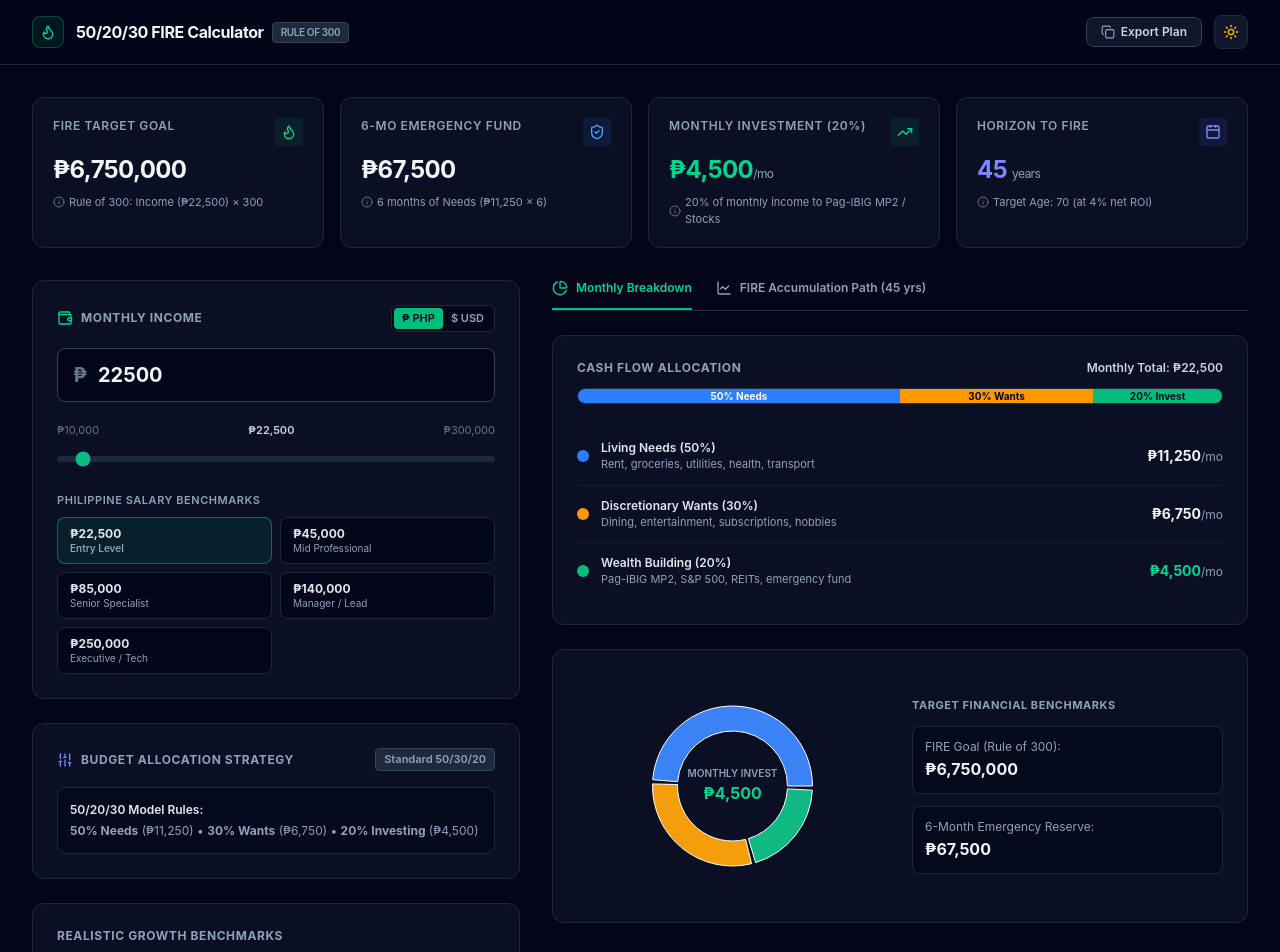
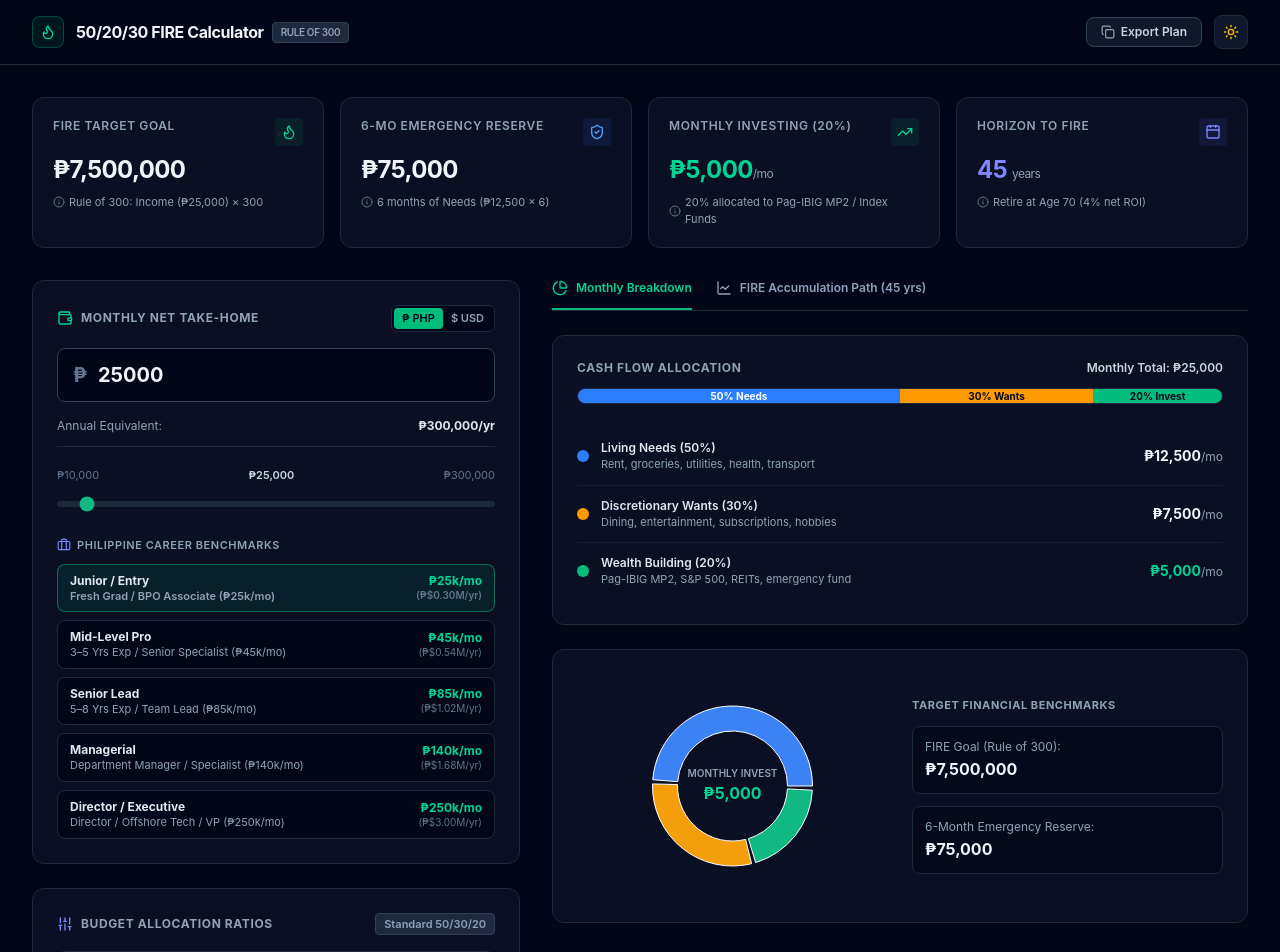
Before and after one commit to bryllemontesclaros/fire-calculator, a React (Vite) app: page / in a window 1280 px wide. Shown: the top 952 px of the page. Built offline with nearby package versions, Linux system fonts and the light colour scheme.

Commit message:
Refine Philippine salary benchmark tiers with monthly & annual rates

```diff
--- a/src/App.jsx
+++ b/src/App.jsx
@@ -14,7 +14,8 @@ import {
   Moon,
   Info,
   Wallet,
-  Calendar
+  Calendar,
+  Briefcase
 } from 'lucide-react';
 import {
   ResponsiveContainer,
@@ -29,62 +30,57 @@ import {
   CartesianGrid
 } from 'recharts';
 
-const INCOME_PRESETS = [
-  { label: 'Entry Level', value: 22500, note: 'Fresh Grad / BPO Start' },
-  { label: 'Mid Professional', value: 45000, note: '3-5 Yrs Experience' },
-  { label: 'Senior Specialist', value: 85000, note: '5-8 Yrs Experience' },
-  { label: 'Manager / Lead', value: 140000, note: 'Department Lead' },
-  { label: 'Executive / Tech', value: 250000, note: 'Senior Tech / Exec' },
+// Accurate Philippine Career Salary Tiers (Monthly Net Take-Home)
+const SALARY_BENCHMARKS = [
+  { label: 'Junior / Entry', value: 25000, annual: 300000, desc: 'Fresh Grad / BPO Associate (₱25k/mo)' },
+  { label: 'Mid-Level Pro', value: 45000, annual: 540000, desc: '3–5 Yrs Exp / Senior Specialist (₱45k/mo)' },
+  { label: 'Senior Lead', value: 85000, annual: 1020000, desc: '5–8 Yrs Exp / Team Lead (₱85k/mo)' },
+  { label: 'Managerial', value: 140000, annual: 1680000, desc: 'Department Manager / Specialist (₱140k/mo)' },
+  { label: 'Director / Executive', value: 250000, annual: 3000000, desc: 'Director / Offshore Tech / VP (₱250k/mo)' },
 ];
 
 export default function App() {
-  // Theme state
   const [isDark, setIsDark] = useState(true);
 
-  // Inputs - Accurate baseline defaults
-  const [monthlyIncome, setMonthlyIncome] = useState(22500); // ₱22,500 baseline
+  // Inputs
+  const [monthlyIncome, setMonthlyIncome] = useState(25000); // Standard baseline ₱25,000
   const [currencySymbol, setCurrencySymbol] = useState('₱');
 
-  // Allocation Ratios (Standard 50 / 30 / 20)
+  // Ratios
   const [customMode, setCustomMode] = useState(false);
   const [needsPct, setNeedsPct] = useState(50);
   const [wantsPct, setWantsPct] = useState(30);
   const [investPct, setInvestPct] = useState(20);
 
-  // Simulation inputs with accurate real-world defaults
-  const [currentSavings, setCurrentSavings] = useState(20000); // Realistic starter savings
-  const [annualReturnRate, setAnnualReturnRate] = useState(7.0); // Realistic 7.0% p.a. (Pag-IBIG MP2 / S&P 500 average)
-  const [inflationRate, setInflationRate] = useState(3.0); // 3% average PH inflation
+  // Growth assumptions
+  const [currentSavings, setCurrentSavings] = useState(25000);
+  const [annualReturnRate, setAnnualReturnRate] = useState(7.0);
+  const [inflationRate, setInflationRate] = useState(3.0);
   const [adjustForInflation, setAdjustForInflation] = useState(true);
   const [currentAge, setCurrentAge] = useState(25);
 
-  // UI state
   const [copied, setCopied] = useState(false);
-  const [activeTab, setActiveTab] = useState('breakdown'); // 'breakdown' | 'fire'
+  const [activeTab, setActiveTab] = useState('breakdown');
 
-  // Active ratios
   const activeNeedsPct = customMode ? needsPct : 50;
   const activeWantsPct = customMode ? wantsPct : 30;
   const activeInvestPct = customMode ? investPct : 20;
 
-  // Exact Core Calculations
   const needsAmount = useMemo(() => monthlyIncome * (activeNeedsPct / 100), [monthlyIncome, activeNeedsPct]);
   const wantsAmount = useMemo(() => monthlyIncome * (activeWantsPct / 100), [monthlyIncome, activeWantsPct]);
   const investAmount = useMemo(() => monthlyIncome * (activeInvestPct / 100), [monthlyIncome, activeInvestPct]);
 
-  // Core Requested Metrics:
-  // 1. FIRE Target Goal: Monthly Income * 300 (Rule of 300 = 25 yrs of income / 4% SWR)
+  // FIRE Target: Monthly Income * 300
   const fireTargetGoal = useMemo(() => monthlyIncome * 300, [monthlyIncome]);
+  const annualIncome = useMemo(() => monthlyIncome * 12, [monthlyIncome]);
 
-  // 2. Emergency Fund (6 Months of Needs): (Monthly Income * 0.50) * 6
+  // Emergency Fund (6 Months of Needs): (Monthly Income * 0.50) * 6
   const emergencyFund = useMemo(() => (monthlyIncome * (activeNeedsPct / 100)) * 6, [monthlyIncome, activeNeedsPct]);
 
-  // Effective real rate of return (Nominal ROI minus Inflation if toggled)
   const effectiveReturnRate = useMemo(() => {
     return adjustForInflation ? Math.max(0.5, annualReturnRate - inflationRate) : annualReturnRate;
   }, [annualReturnRate, inflationRate, adjustForInflation]);
 
-  // Projection timeline calculation
   const projectionData = useMemo(() => {
     const data = [];
     const monthlyReturnRate = effectiveReturnRate / 100 / 12;
@@ -106,7 +102,6 @@ export default function App() {
     return data;
   }, [investAmount, currentSavings, effectiveReturnRate, currentAge]);
 
-  // Exact Years to reach FIRE
   const yearsToFire = useMemo(() => {
     const match = projectionData.find((d) => d.portfolio >= fireTargetGoal);
     return match ? match.year : '> 45';
@@ -119,16 +114,16 @@ export default function App() {
   const formatCurrency = (val) => `${currencySymbol}${Math.round(val).toLocaleString('en-US')}`;
 
   const handleCopySummary = () => {
-    const text = `FIRE & Budgeting Plan (50/20/30 Rule)
+    const text = `FIRE & Budgeting Financial Strategy
 ----------------------------------
-Monthly Net Income: ${formatCurrency(monthlyIncome)}
-- 50% Needs (Living): ${formatCurrency(needsAmount)}/mo
-- 30% Wants (Discretionary): ${formatCurrency(wantsAmount)}/mo
-- 20% Investing (FIRE): ${formatCurrency(investAmount)}/mo
+Monthly Income: ${formatCurrency(monthlyIncome)} (Annual: ${formatCurrency(annualIncome)})
+- 50% Living Needs: ${formatCurrency(needsAmount)}/mo
+- 30% Discretionary Wants: ${formatCurrency(wantsAmount)}/mo
+- 20% Wealth Building / FIRE: ${formatCurrency(investAmount)}/mo
 ----------------------------------
 🛡️ Emergency Reserve (6 Mo Needs): ${formatCurrency(emergencyFund)}
-🎯 FIRE Target (Rule of 300): ${formatCurrency(fireTargetGoal)}
-⏱️ Target FIRE Timeframe: ${yearsToFire} Years (Retire at Age ${targetAge} with ${effectiveReturnRate}% net ROI)`;
+🎯 FIRE Freedom Target (Rule of 300): ${formatCurrency(fireTargetGoal)}
+⏱️ Horizon to FIRE: ${yearsToFire} Years (Retire at Age ${targetAge} @ ${effectiveReturnRate}% net ROI)`;
 
     navigator.clipboard.writeText(text);
     setCopied(true);
@@ -144,7 +139,7 @@ Monthly Net Income: ${formatCurrency(monthlyIncome)}
   return (
     <div className={`min-h-screen font-sans ${isDark ? 'bg-slate-950 text-slate-100' : 'bg-slate-50 text-slate-900'}`}>
 
-      {/* Navigation Bar */}
+      {/* Navigation */}
       <header className={`border-b sticky top-0 z-30 backdrop-blur-md ${isDark ? 'bg-slate-950/90 border-slate-800' : 'bg-white/90 border-slate-200'}`}>
         <div className="max-w-7xl mx-auto px-4 sm:px-6 lg:px-8 h-16 flex items-center justify-between">
 
@@ -174,7 +169,7 @@ Monthly Net Income: ${formatCurrency(monthlyIncome)}
               }`}
             >
               {copied ? <Check className="w-3.5 h-3.5" /> : <Copy className="w-3.5 h-3.5 text-slate-400" />}
-              {copied ? 'Copied to Clipboard' : 'Export Plan'}
+              {copied ? 'Plan Copied' : 'Export Plan'}
             </button>
 
             <button
@@ -222,7 +217,7 @@ Monthly Net Income: ${formatCurrency(monthlyIncome)}
           <div className={`p-5 rounded-xl border ${isDark ? 'bg-slate-900/60 border-slate-800' : 'bg-white border-slate-200 shadow-sm'}`}>
             <div className="flex justify-between items-start mb-2">
               <span className="text-xs font-semibold text-slate-400 uppercase tracking-wider">
-                6-Mo Emergency Fund
+                6-Mo Emergency Reserve
               </span>
               <div className="p-1.5 rounded bg-blue-500/10 text-blue-400">
                 <ShieldCheck className="w-4 h-4" />
@@ -241,7 +236,7 @@ Monthly Net Income: ${formatCurrency(monthlyIncome)}
           <div className={`p-5 rounded-xl border ${isDark ? 'bg-slate-900/60 border-slate-800' : 'bg-white border-slate-200 shadow-sm'}`}>
             <div className="flex justify-between items-start mb-2">
               <span className="text-xs font-semibold text-slate-400 uppercase tracking-wider">
-                Monthly Investment ({activeInvestPct}%)
+                Monthly Investing ({activeInvestPct}%)
               </span>
               <div className="p-1.5 rounded bg-emerald-500/10 text-emerald-400">
                 <TrendingUp className="w-4 h-4" />
@@ -252,11 +247,11 @@ Monthly Net Income: ${formatCurrency(monthlyIncome)}
             </div>
             <div className="mt-2 text-[11px] text-slate-400 flex items-center gap-1">
               <Info className="w-3 h-3 text-slate-500 shrink-0" />
-              20% of monthly income to Pag-IBIG MP2 / Stocks
+              20% allocated to Pag-IBIG MP2 / Index Funds
             </div>
           </div>
 
-          {/* Card 4: FIRE Timeframe */}
+          {/* Card 4: Horizon to FIRE */}
           <div className={`p-5 rounded-xl border ${isDark ? 'bg-slate-900/60 border-slate-800' : 'bg-white border-slate-200 shadow-sm'}`}>
             <div className="flex justify-between items-start mb-2">
               <span className="text-xs font-semibold text-slate-400 uppercase tracking-wider">
@@ -271,7 +266,7 @@ Monthly Net Income: ${formatCurrency(monthlyIncome)}
             </div>
             <div className="mt-2 text-[11px] text-slate-400 flex items-center gap-1">
               <Info className="w-3 h-3 text-slate-500 shrink-0" />
-              Target Age: {targetAge} (at {effectiveReturnRate}% net ROI)
+              Retire at Age {targetAge} ({effectiveReturnRate}% net ROI)
             </div>
           </div>
 
@@ -288,7 +283,7 @@ Monthly Net Income: ${formatCurrency(monthlyIncome)}
               <div className="flex items-center justify-between mb-4">
                 <label className="text-xs font-bold uppercase tracking-wider text-slate-400 flex items-center gap-2">
                   <Wallet className="w-4 h-4 text-emerald-400" />
-                  Monthly Income
+                  Monthly Net Take-Home
                 </label>
                 <div className="flex items-center bg-slate-950 rounded-md p-0.5 border border-slate-800 text-[11px]">
                   <button
@@ -307,7 +302,7 @@ Monthly Net Income: ${formatCurrency(monthlyIncome)}
               </div>
 
               {/* Income Field */}
-              <div className="relative mb-5">
+              <div className="relative mb-4">
                 <span className="absolute left-4 top-1/2 -translate-y-1/2 text-xl font-bold text-slate-500">
                   {currencySymbol}
                 </span>
@@ -322,8 +317,13 @@ Monthly Net Income: ${formatCurrency(monthlyIncome)}
                       ? 'bg-slate-950 border-slate-700 text-slate-100 focus:border-emerald-500'
                       : 'bg-slate-50 border-slate-300 text-slate-900 focus:border-emerald-500'
                   }`}
-                  placeholder="22,500"
+                  placeholder="25,000"
                 />
+              </div>
+
+              <div className="flex justify-between text-xs text-slate-400 mb-5 pb-3 border-b border-slate-800">
+                <span>Annual Equivalent:</span>
+                <span className="font-bold text-slate-200">{formatCurrency(annualIncome)}/yr</span>
               </div>
 
               {/* Slider */}
@@ -344,17 +344,18 @@ Monthly Net Income: ${formatCurrency(monthlyIncome)}
                 />
               </div>
 
-              {/* Presets */}
+              {/* Accurate Career Benchmark Tiers */}
               <div>
-                <span className="block text-[11px] font-semibold text-slate-400 uppercase tracking-wider mb-2">
-                  Philippine Salary Benchmarks
+                <span className="block text-[11px] font-semibold text-slate-400 uppercase tracking-wider mb-2.5 flex items-center gap-1.5">
+                  <Briefcase className="w-3.5 h-3.5 text-indigo-400" />
+                  Philippine Career Benchmarks
                 </span>
-                <div className="grid grid-cols-2 gap-2">
-                  {INCOME_PRESETS.map((preset) => (
+                <div className="space-y-2">
+                  {SALARY_BENCHMARKS.map((preset) => (
                     <button
                       key={preset.value}
                       onClick={() => setMonthlyIncome(preset.value)}
-                      className={`px-3 py-2 rounded-lg text-xs text-left transition-all border ${
+                      className={`w-full px-3 py-2 rounded-lg text-xs text-left transition-all border flex items-center justify-between ${
                         monthlyIncome === preset.value
                           ? 'bg-emerald-500/10 border-emerald-500/50 text-emerald-400 font-semibold'
                           : isDark
@@ -362,8 +363,14 @@ Monthly Net Income: ${formatCurrency(monthlyIncome)}
                           : 'bg-slate-100 hover:bg-slate-200 text-slate-700 border-slate-200'
                       }`}
                     >
-                      <div className="font-bold text-slate-200">{currencySymbol}{(preset.value).toLocaleString()}</div>
-                      <div className="text-[10px] text-slate-400 truncate">{preset.label}</div>
+                      <div>
+                        <div className="font-bold text-slate-200">{preset.label}</div>
+                        <div className="text-[11px] text-slate-400">{preset.desc}</div>
+                      </div>
+                      <div className="text-right">
+                        <div className="font-bold text-emerald-400">{currencySymbol}{(preset.value / 1000).toFixed(0)}k/mo</div>
+                        <div className="text-[10px] text-slate-500">({currencySymbol}${(preset.annual / 1000000).toFixed(2)}M/yr)</div>
+                      </div>
                     </button>
                   ))}
                 </div>
@@ -375,7 +382,7 @@ Monthly Net Income: ${formatCurrency(monthlyIncome)}
               <div className="flex items-center justify-between mb-4">
                 <label className="text-xs font-bold uppercase tracking-wider text-slate-400 flex items-center gap-2">
                   <Sliders className="w-4 h-4 text-indigo-400" />
-                  Budget Allocation Strategy
+                  Budget Allocation Ratios
                 </label>
                 <button
                   onClick={() => {
@@ -392,13 +399,13 @@ Monthly Net Income: ${formatCurrency(monthlyIncome)}
                       : 'bg-slate-800 text-slate-400 border-slate-700 hover:text-slate-200'
                   }`}
                 >
-                  {customMode ? 'Custom Mode' : 'Standard 50/30/20'}
+                  {customMode ? 'Custom' : 'Standard 50/30/20'}
                 </button>
               </div>
 
               {!customMode ? (
                 <div className="text-xs text-slate-400 leading-relaxed bg-slate-950/60 p-3 rounded-lg border border-slate-800">
-                  <span className="font-semibold text-slate-200 block mb-0.5">50/20/30 Model Rules:</span>
+                  <span className="font-semibold text-slate-200 block mb-0.5">50/20/30 Budget Allocation:</span>
                   <strong>50% Needs</strong> ({formatCurrency(needsAmount)}) • <strong>30% Wants</strong> ({formatCurrency(wantsAmount)}) • <strong>20% Investing</strong> ({formatCurrency(investAmount)})
                 </div>
               ) : (
@@ -454,13 +461,13 @@ Monthly Net Income: ${formatCurrency(monthlyIncome)}
             {/* Growth Assumptions */}
             <div className={`p-6 rounded-xl border ${isDark ? 'bg-slate-900/60 border-slate-800' : 'bg-white border-slate-200 shadow-sm'}`}>
               <span className="block text-xs font-bold uppercase tracking-wider text-slate-400 mb-4">
-                Realistic Growth Benchmarks
+                Growth Assumptions
               </span>
 
               <div className="space-y-4">
                 <div>
                   <div className="flex justify-between text-xs mb-1">
-                    <span className="text-slate-400">Current Savings / Nest Egg:</span>
+                    <span className="text-slate-400">Current Savings / Portfolio:</span>
                     <span className="font-semibold text-slate-200">{formatCurrency(currentSavings)}</span>
                   </div>
                   <input
@@ -476,7 +483,7 @@ Monthly Net Income: ${formatCurrency(monthlyIncome)}
 
                 <div>
                   <div className="flex justify-between text-xs mb-1">
-                    <span className="text-slate-400">Expected Annual ROI:</span>
+                    <span className="text-slate-400">Annual Return Rate (ROI):</span>
                     <span className="font-semibold text-emerald-400">{annualReturnRate}% p.a.</span>
                   </div>
                   <input
@@ -488,11 +495,6 @@ Monthly Net Income: ${formatCurrency(monthlyIncome)}
                     onChange={(e) => setAnnualReturnRate(Number(e.target.value))}
                     className="w-full h-1.5 bg-slate-800 rounded appearance-none accent-emerald-500"
                   />
-                  <div className="flex justify-between text-[10px] text-slate-500 mt-1">
-                    <span>Conservative (5%)</span>
-                    <span>Pag-IBIG MP2 (7%)</span>
-                    <span>S&P 500 (10%)</span>
-                  </div>
                 </div>
 
                 <div className="pt-2 border-t border-slate-800 flex items-center justify-between">
```
